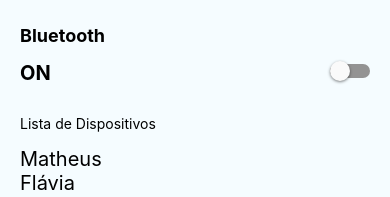
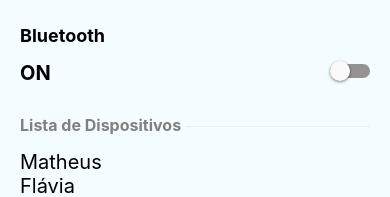
Before and after one commit to MatheusNascimento99/Evtech, a React Native app: screen / in a window 390 px wide. Shown: the top 197 px of the page. Built offline with nearby package versions, Linux system fonts and the light colour scheme.

Commit message:
feat: criação de lógica e instalçao de biblioteca bluetooth serial

```diff
--- a/package.json
+++ b/package.json
@@ -11,7 +11,8 @@
   },
   "dependencies": {
     "react": "18.3.1",
-    "react-native": "0.75.2"
+    "react-native": "0.75.2",
+    "react-native-bluetooth-serial-next": "^1.2.3"
   },
   "devDependencies": {
     "@babel/core": "^7.20.0",
--- a/src/bluetooth/containers/bluetooth-list.js
+++ b/src/bluetooth/containers/bluetooth-list.js
@@ -4,6 +4,7 @@
 import Empty from '../../components/empty';
 import Toggle from '../../components/toggle';
 import Subtitle from '../../components/subtitle';
+
 
 
 function BluetoothList(props) {
--- a/src/components/subtitle.js
+++ b/src/components/subtitle.js
@@ -12,16 +12,22 @@
 
 const style = StyleSheet.create({
   container: {
-    paddingVertical:15,
     flexDirection:"row",
+    marginVertical:15,
+    alignItems:"center"
   },
-  text: {
-    fontSize: 20,
-    flex:1,
+  title: {
+    fontSize: 16,
+    color:"gray",
     fontWeight:"bold",
   },
   line: {
-    width:50
+    width:50,
+    borderBottomWidth:1,
+    marginLeft:5,
+    marginTop:3,
+    flex:1,
+    borderColor:"#eceff1"
   },
 });
 
```
Also changed, not shown: src/components/device.js (added, +42 -0 lines), 1 other file (tests, documents, lock files or other folders).
